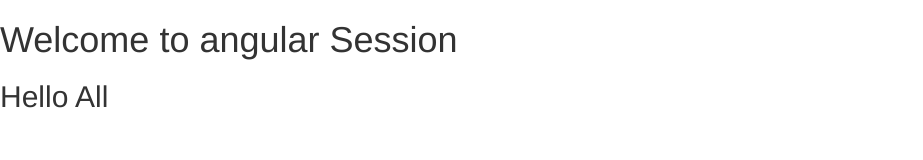
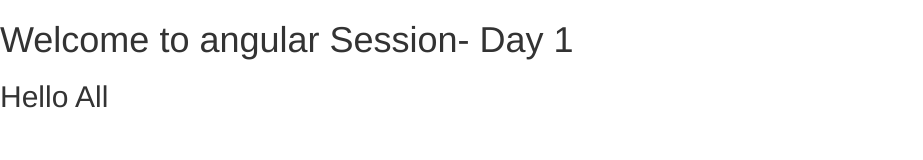
Before and after one commit to Aakanksha-Kapure/Angular, an Angular app in the folder ADay1/prjFirstAngularApp/: page / in a window 1280 px wide. Shown: the top 160 px of the page, without its empty margins (0-923 px from the left). Built offline with nearby package versions, Linux system fonts and the light colour scheme.

Commit message:
Update app.component.html

```diff
--- a/ADay1/prjFirstAngularApp/src/app/app.component.html
+++ b/ADay1/prjFirstAngularApp/src/app/app.component.html
@@ -1,5 +1,5 @@
 <div>
-  <h1>Welcome to angular Session</h1>
+  <h1>Welcome to angular Session- Day 1</h1>
 <h2>Hello All</h2>
 <br>
 <h2>Calling from Datatype component</h2>
```
